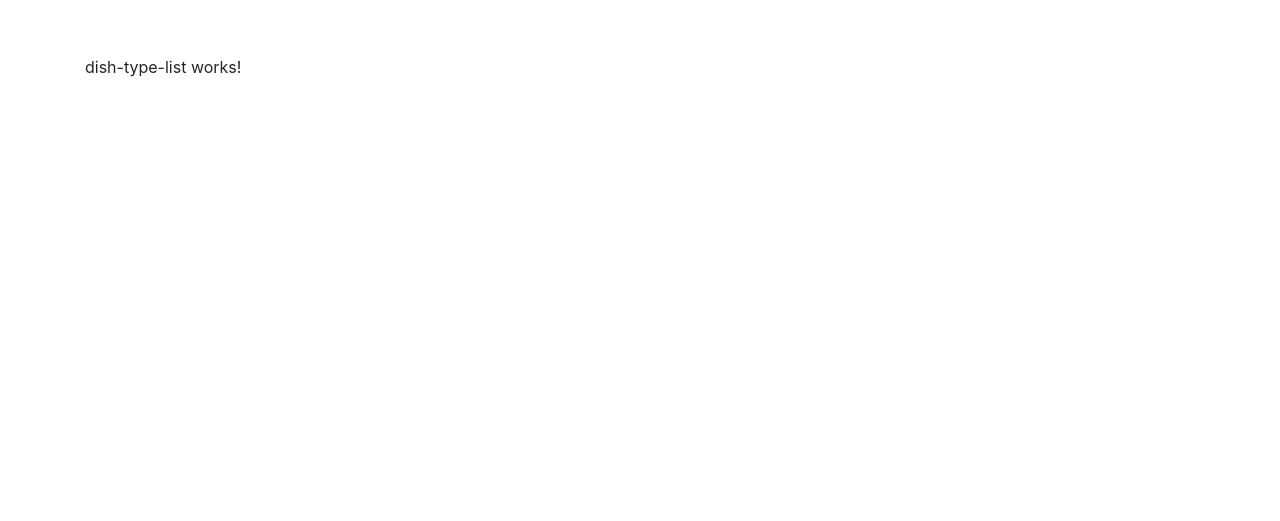
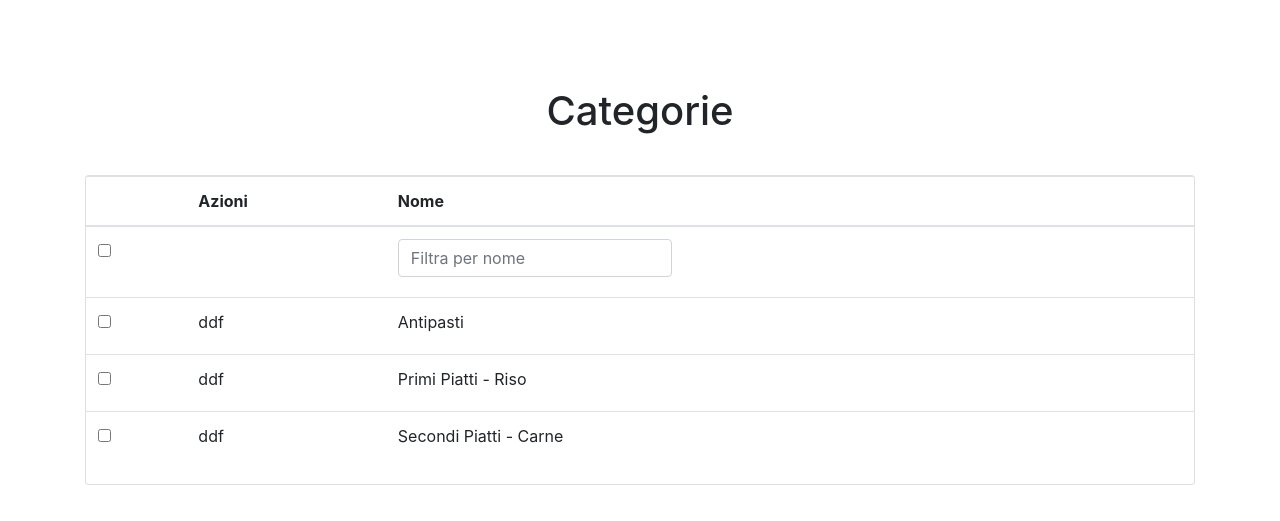
Before and after one commit to riccardobellini/recipecatalog-frontend-angular, an Angular app: page /dishTypes in a window 1280 px wide. Shown: the part 241-762 px from the top of the page. Built offline with nearby package versions, Linux system fonts and the light colour scheme.

Commit message:
Basic dish type list structure

```diff
--- a/src/app/dish-type-list/dish-type-list.component.html
+++ b/src/app/dish-type-list/dish-type-list.component.html
@@ -1,3 +1,38 @@
-<p>
-  dish-type-list works!
-</p>
+<h1 class="page-heading">Categorie</h1>
+<div class="card">
+  <div class="card-block">
+  <table class="table">
+    <thead>
+    <tr>
+      <th></th>
+      <th>Azioni</th>
+      <th>Nome</th>
+    </tr>
+  </thead>
+  <tbody>
+    <tr *ngIf="dishTypes?.length > 0">
+      <td>
+        <label>
+          <input type="checkbox" class="check" id="checkAll">
+        </label>
+      </td>
+      <td></td>
+      <td>
+        <label>
+          <input id="nameFilter" class="form-control" type="text" name="nameFilter" placeholder="Filtra per nome">
+        </label>
+      </td>
+    </tr>
+    <tr *ngFor="let dt of dishTypes">
+      <td>
+        <label>
+          <input type="checkbox" class="check">
+        </label>
+      </td>
+      <td>ddf</td>
+      <td>{{dt.name}}</td>
+    </tr>
+  </tbody>
+  </table>
+  </div>
+</div>
--- a/src/app/dish-type-list/dish-type-list.component.ts
+++ b/src/app/dish-type-list/dish-type-list.component.ts
@@ -1,4 +1,9 @@
 import { Component, OnInit } from '@angular/core';
+
+export interface DishType {
+  id: number;
+  name: string;
+}
 
 @Component({
   selector: 'rc-dish-type-list',
@@ -7,6 +12,21 @@ import { Component, OnInit } from '@angular/core';
 })
 export class DishTypeListComponent implements OnInit {
 
+  dishTypes: Array<DishType> = [
+    {
+      id: 1,
+      name: 'Antipasti'
+    },
+    {
+      id: 2,
+      name: 'Primi Piatti - Riso'
+    },
+    {
+      id: 3,
+      name: 'Secondi Piatti - Carne'
+    }
+  ];
+
   constructor() { }
 
   ngOnInit() {
--- a/src/styles.scss
+++ b/src/styles.scss
@@ -5,3 +5,8 @@
 body {
   padding-top: 5rem;
 }
+
+.page-heading {
+  padding: 2rem 1.5rem;
+  text-align: center;
+}
```
